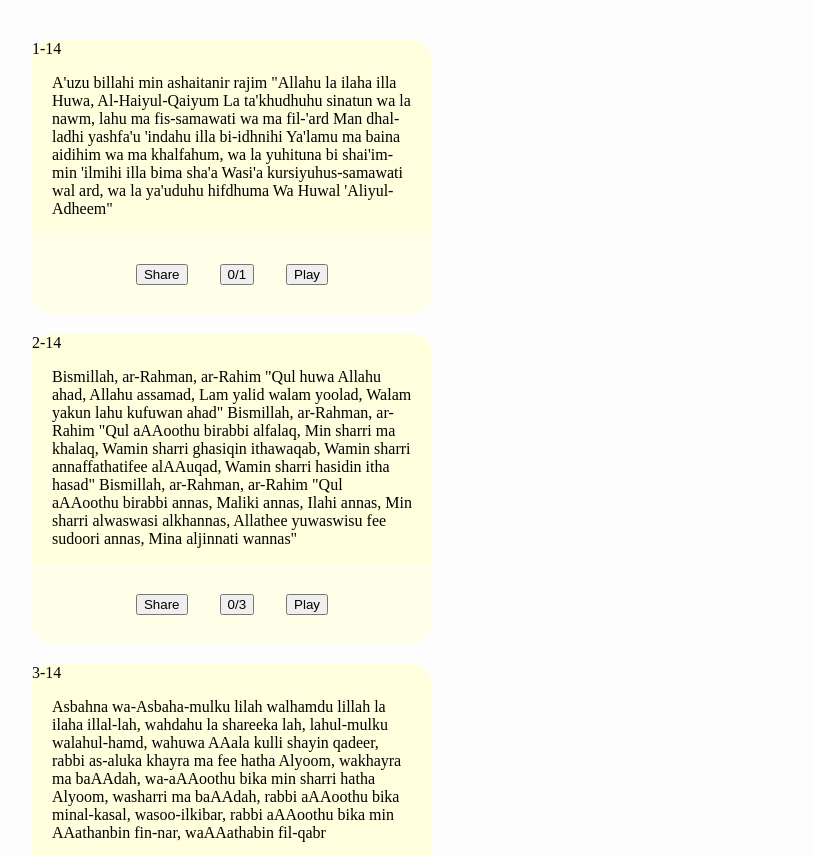
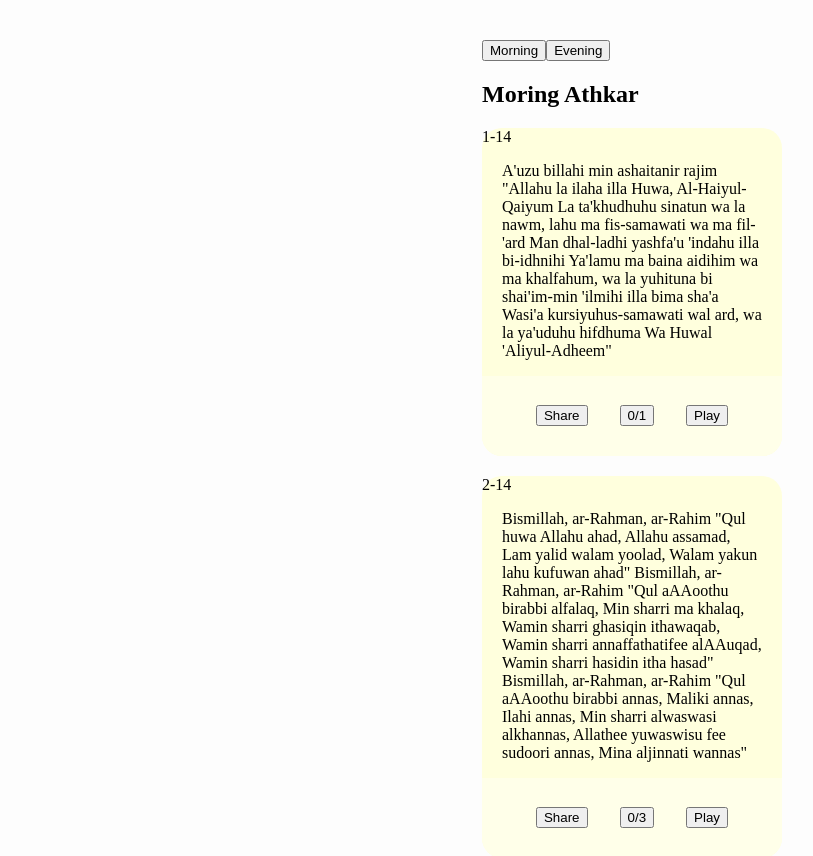
Before and after one commit to Shefkay/muslim-muna-athkar, a React (Vite) app: page / in a window 1280 px wide. Shown: the top 856 px of the page, without its empty margins (8-821 px from the left). Built offline with nearby package versions, Linux system fonts and the light colour scheme.

Commit message:
implement Morning and Evening Athkar components with navigation

```diff
--- a/src/App.jsx
+++ b/src/App.jsx
@@ -1,105 +1,22 @@
-import AthkarCard from "./components/AthkarCard";
 import './App.css'
+import MorningAthkar from "./components/MorningAthkar";
+import EveningAthkar from "./components/EveningAthkar";
+import { useState } from 'react';
 
 
-const athkarList = [
-  {
-    id: 1,
-    text: `
-    A'uzu billahi min ashaitanir rajim
-    "Allahu la ilaha illa Huwa, Al-Haiyul-Qaiyum La ta'khudhuhu sinatun wa la nawm, lahu ma fis-samawati wa ma fil-'ard Man dhal-ladhi yashfa'u 'indahu illa bi-idhnihi Ya'lamu ma baina aidihim wa ma khalfahum, wa la yuhituna bi shai'im-min 'ilmihi illa bima sha'a Wasi'a kursiyuhus-samawati wal ard, wa la ya'uduhu hifdhuma Wa Huwal 'Aliyul-Adheem"
-    `,
-    maxCount: 1
-  },
-  {
-    id: 2,
-    text:
-      `
-    Bismillah, ar-Rahman, ar-Rahim
-    "Qul huwa Allahu ahad, Allahu assamad, Lam yalid walam yoolad, Walam yakun lahu kufuwan ahad"
-    Bismillah, ar-Rahman, ar-Rahim
-    "Qul aAAoothu birabbi alfalaq, Min sharri ma khalaq, Wamin sharri ghasiqin ithawaqab, Wamin sharri annaffathatifee alAAuqad, Wamin sharri hasidin itha hasad"
-    Bismillah, ar-Rahman, ar-Rahim
-    "Qul aAAoothu birabbi annas, Maliki annas, Ilahi annas, Min sharri alwaswasi alkhannas, Allathee yuwaswisu fee sudoori annas, Mina aljinnati wannas"
-    `,
-    maxCount: 3
-  },
-  {
-    id: 3,
-    text: "Asbahna wa-Asbaha-mulku lilah walhamdu lillah la ilaha illal-lah, wahdahu la shareeka lah, lahul-mulku walahul-hamd, wahuwa AAala kulli shayin qadeer, rabbi as-aluka khayra ma fee hatha Alyoom, wakhayra ma baAAdah, wa-aAAoothu bika min sharri hatha Alyoom, washarri ma baAAdah, rabbi aAAoothu bika minal-kasal, wasoo-ilkibar, rabbi aAAoothu bika min AAathanbin fin-nar, waAAathabin fil-qabr",
-    maxCount: 1
-  },
-  {
-    id: 4,
-    text: "Allahumma bika asbahna wabika amsayna, wabika nahya, wabika namootu wa-ilaykan-nushoor",
-    maxCount: 1
-  },
-  {
-    id: 5,
-    text: "Allahuma Anta Rabby La Ila Ila'Ant, Kalaqtani Wa'Ana Abduk, Wa'Ana'Alaa'Ahdeka Wa Wa'dika Ma Stata't Au'thu Beka min Shar Ma Sana't Abu'u laka Be Ni;matika 'Alay, Wa Abu'u Be Thanby, Fa Ighfir lee, Fa Inahu La Yaghfiru A Thunuba Ila Ant.",
-    maxCount: 1
-  },
-  {
-    id: 6,
-    text: "Allahumma innee asbahtu oshhiduk, wa-oshhidu hamalata AAarshik, wamala-ikatak, wajameeAAa khalqik, annaka antal-lahu la ilaha illa ant, wahdaka la shareeka lak, wa-anna Muhammedan AAabduka warasooluk.",
-    maxCount: 4
-  },
-  {
-    id: 7,
-    text: "Allahumma ma asbaha bee min niAAmatin, aw bi-ahadin min khalqik, faminka wahdaka la sharrek lak, falakal-hamdu walakash-shukr",
-    maxCount: 1
-  },
-  {
-    id: 8,
-    text: "Allahumma AAafinee fee badanee, allahumma AAafinee fee samAAee, allahuma AAafinee fee basaree, la ilaha illa ant.",
-    maxCount: 3
-  },
-  {
-    id: 9,
-    text: "Allahumma innee aAAoothu bike minal-kufr, walfaqr, wa-aAAoothu bika min AAathabil-qabr, la ilaha illa ant.",
-    maxCount: 3
-  },
-  {
-    id: 10,
-    text: "Hasbiyal-lahu la ilaha illa huwa, AAalayhi tawakkalt, wahawa rabbul-AAarshil-AAatheem.",
-    maxCount: 7
-  },
-  {
-    id: 11,
-    text: "Allahumma innee as-alukal-AAafwa walAAafiyah, fid-dunya wal-akhirah, allahumma innee as-alukal-AAafwa walAAafiyah fee deenee, wadunyaya wa-ahlee, wamalee, allahummas-tur AAawratee, wa-amin rawAAatee, allahumm ah-fathnee min bayni yaday, wamin khalfee, waAAan yameenee, waAAan shimalee, wamin fawqee, wa-aAAoothu bi AAathamatik an oghtala min tahtee.",
-    maxCount: 1
-  },
-  {
-    id: 12,
-    text: "Allahumma AAalimal-ghaybi washshahadah, fatiras-samawati wal-ard, rabba kulli shayin wamaleekah, ashhadu an la ilaha illa ant, aAAoothu bika min sharri nafsee wamin sharr al-shaytani washirkih, waan aqtarifa AAala nafsee soo-an aw aujurrahu ila muslim.",
-    maxCount: 1
-  },
-  {
-    id: 13,
-    text: "Allahumma AAalimal-ghaybi washshahadah, fatiras-samawati wal-ard, rabba kulli shayin wamaleekah, ashhadu an la ilaha illa ant, aAAoothu bika min sharri nafsee wamin sharr al-shaytani washirkih, waan aqtarifa AAala nafsee soo-an aw aujurrahu ila muslim.",
-    maxCount: 1
-  },
-  {
-    id: 14,
-    text: "Bismil-lahil.",
-    maxCount: 1
-  },
-]
 
 function App() {
-  const total = athkarList.length
+  const [activePage, setActivePage] = useState('morning');
+
   return (
     <>
-      <div className="athkar-container">
-        {athkarList.map((athkar) => (
-          <AthkarCard
-            key={athkar.id}
-            id={athkar.id}
-            text={athkar.text}
-            maxCount={athkar.maxCount}
-            total={total} />
-        ))}
-      </div>
+      <nav >
+        <button onClick={() => setActivePage('morning')}>Morning</button>
+        <button onClick={() => setActivePage('evening')}>Evening</button>
+      </nav>
+      <main className='main'>
+        {activePage === 'morning' ? <MorningAthkar /> : <EveningAthkar />}
+      </main>
     </>
   )
 }
--- /dev/null
+++ b/src/components/EveningAthkar.jsx
@@ -0,0 +1,33 @@
+import AthkarCard from "./AthkarCard";
+
+const eveningAthkar = [
+  {
+    id: 1,
+    text: `
+    A'uzu billahi min ashaitanir rajim
+    "Allahu la ilaha illa Huwa, Al-Haiyul-Qaiyum La ta'khudhuhu sinatun wa la nawm, lahu ma fis-samawati wa ma fil-'ard Man dhal-ladhi yashfa'u 'indahu illa bi-idhnihi Ya'lamu ma baina aidihim wa ma khalfahum, wa la yuhituna bi shai'im-min 'ilmihi illa bima sha'a Wasi'a kursiyuhus-samawati wal ard, wa la ya'uduhu hifdhuma Wa Huwal 'Aliyul-Adheem"
+    `,
+    maxCount: 1
+  },
+
+]
+
+function EveningAthkar() {
+  const total = eveningAthkar.length;
+  return (
+    <div>
+      <h2>Evening Athkar</h2>
+      {eveningAthkar.map((athkar, idx) => (
+        <AthkarCard
+          key={idx}
+          id={athkar.id}
+          text={athkar.text}
+          maxCount={athkar.maxCount}
+          total={total}
+        />
+      ))}
+    </div>
+  );
+}
+
+export default EveningAthkar;
--- /dev/null
+++ b/src/components/MorningAthkar.jsx
@@ -0,0 +1,105 @@
+import AthkarCard from "./AthkarCard";
+
+const morningAthkar = [
+  {
+    id: 1,
+    text: `
+    A'uzu billahi min ashaitanir rajim
+    "Allahu la ilaha illa Huwa, Al-Haiyul-Qaiyum La ta'khudhuhu sinatun wa la nawm, lahu ma fis-samawati wa ma fil-'ard Man dhal-ladhi yashfa'u 'indahu illa bi-idhnihi Ya'lamu ma baina aidihim wa ma khalfahum, wa la yuhituna bi shai'im-min 'ilmihi illa bima sha'a Wasi'a kursiyuhus-samawati wal ard, wa la ya'uduhu hifdhuma Wa Huwal 'Aliyul-Adheem"
+    `,
+    maxCount: 1
+  },
+  {
+    id: 2,
+    text:
+      `
+    Bismillah, ar-Rahman, ar-Rahim
+    "Qul huwa Allahu ahad, Allahu assamad, Lam yalid walam yoolad, Walam yakun lahu kufuwan ahad"
+    Bismillah, ar-Rahman, ar-Rahim
+    "Qul aAAoothu birabbi alfalaq, Min sharri ma khalaq, Wamin sharri ghasiqin ithawaqab, Wamin sharri annaffathatifee alAAuqad, Wamin sharri hasidin itha hasad"
+    Bismillah, ar-Rahman, ar-Rahim
+    "Qul aAAoothu birabbi annas, Maliki annas, Ilahi annas, Min sharri alwaswasi alkhannas, Allathee yuwaswisu fee sudoori annas, Mina aljinnati wannas"
+    `,
+    maxCount: 3
+  },
+  {
+    id: 3,
+    text: "Asbahna wa-Asbaha-mulku lilah walhamdu lillah la ilaha illal-lah, wahdahu la shareeka lah, lahul-mulku walahul-hamd, wahuwa AAala kulli shayin qadeer, rabbi as-aluka khayra ma fee hatha Alyoom, wakhayra ma baAAdah, wa-aAAoothu bika min sharri hatha Alyoom, washarri ma baAAdah, rabbi aAAoothu bika minal-kasal, wasoo-ilkibar, rabbi aAAoothu bika min AAathanbin fin-nar, waAAathabin fil-qabr",
+    maxCount: 1
+  },
+  {
+    id: 4,
+    text: "Allahumma bika asbahna wabika amsayna, wabika nahya, wabika namootu wa-ilaykan-nushoor",
+    maxCount: 1
+  },
+  {
+    id: 5,
+    text: "Allahuma Anta Rabby La Ila Ila'Ant, Kalaqtani Wa'Ana Abduk, Wa'Ana'Alaa'Ahdeka Wa Wa'dika Ma Stata't Au'thu Beka min Shar Ma Sana't Abu'u laka Be Ni;matika 'Alay, Wa Abu'u Be Thanby, Fa Ighfir lee, Fa Inahu La Yaghfiru A Thunuba Ila Ant.",
+    maxCount: 1
+  },
+  {
+    id: 6,
+    text: "Allahumma innee asbahtu oshhiduk, wa-oshhidu hamalata AAarshik, wamala-ikatak, wajameeAAa khalqik, annaka antal-lahu la ilaha illa ant, wahdaka la shareeka lak, wa-anna Muhammedan AAabduka warasooluk.",
+    maxCount: 4
+  },
+  {
+    id: 7,
+    text: "Allahumma ma asbaha bee min niAAmatin, aw bi-ahadin min khalqik, faminka wahdaka la sharrek lak, falakal-hamdu walakash-shukr",
+    maxCount: 1
+  },
+  {
+    id: 8,
+    text: "Allahumma AAafinee fee badanee, allahumma AAafinee fee samAAee, allahuma AAafinee fee basaree, la ilaha illa ant.",
+    maxCount: 3
+  },
+  {
+    id: 9,
+    text: "Allahumma innee aAAoothu bike minal-kufr, walfaqr, wa-aAAoothu bika min AAathabil-qabr, la ilaha illa ant.",
+    maxCount: 3
+  },
+  {
+    id: 10,
+    text: "Hasbiyal-lahu la ilaha illa huwa, AAalayhi tawakkalt, wahawa rabbul-AAarshil-AAatheem.",
+    maxCount: 7
+  },
+  {
+    id: 11,
+    text: "Allahumma innee as-alukal-AAafwa walAAafiyah, fid-dunya wal-akhirah, allahumma innee as-alukal-AAafwa walAAafiyah fee deenee, wadunyaya wa-ahlee, wamalee, allahummas-tur AAawratee, wa-amin rawAAatee, allahumm ah-fathnee min bayni yaday, wamin khalfee, waAAan yameenee, waAAan shimalee, wamin fawqee, wa-aAAoothu bi AAathamatik an oghtala min tahtee.",
+    maxCount: 1
+  },
+  {
+    id: 12,
+    text: "Allahumma AAalimal-ghaybi washshahadah, fatiras-samawati wal-ard, rabba kulli shayin wamaleekah, ashhadu an la ilaha illa ant, aAAoothu bika min sharri nafsee wamin sharr al-shaytani washirkih, waan aqtarifa AAala nafsee soo-an aw aujurrahu ila muslim.",
+    maxCount: 1
+  },
+  {
+    id: 13,
+    text: "Allahumma AAalimal-ghaybi washshahadah, fatiras-samawati wal-ard, rabba kulli shayin wamaleekah, ashhadu an la ilaha illa ant, aAAoothu bika min sharri nafsee wamin sharr al-shaytani washirkih, waan aqtarifa AAala nafsee soo-an aw aujurrahu ila muslim.",
+    maxCount: 1
+  },
+  {
+    id: 14,
+    text: "Bismil-lahil.",
+    maxCount: 1
+  },
+]
+
+function MorningAthkar() {
+  const total = morningAthkar.length;
+  return (
+    <div>
+      <h2>Moring Athkar</h2>
+      {morningAthkar.map((athkar, idx) => (
+        <AthkarCard
+          key={idx}
+          id={athkar.id}
+          text={athkar.text}
+          maxCount={athkar.maxCount}
+          total={total}
+        />
+      ))}
+    </div>
+  );
+}
+
+export default MorningAthkar;
--- a/src/index.css
+++ b/src/index.css
@@ -9,6 +9,13 @@
 
 body {
   background-color: var(--accent-color);
+  display: flex;
+  justify-content: center;
+  align-items: center;
+}
+
+.main {
+  width: 300px;
 }
 
 .athkar-container {
```
